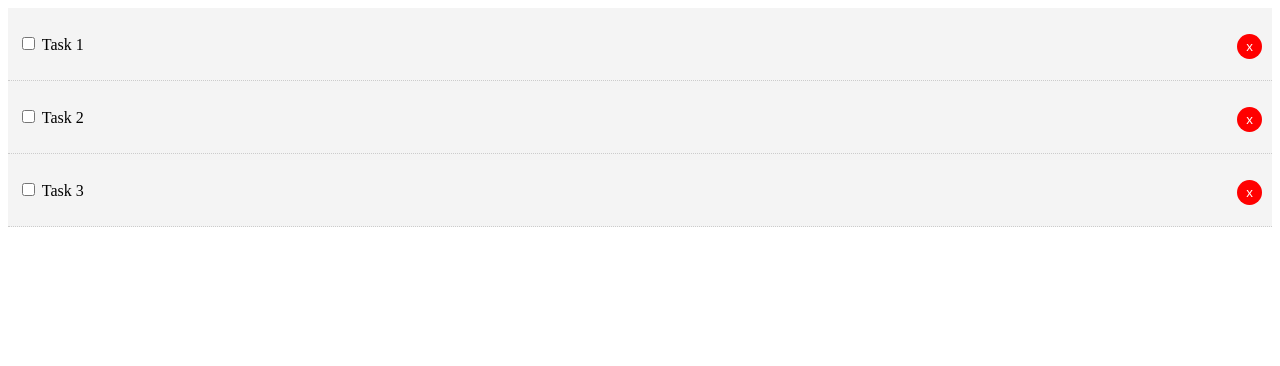
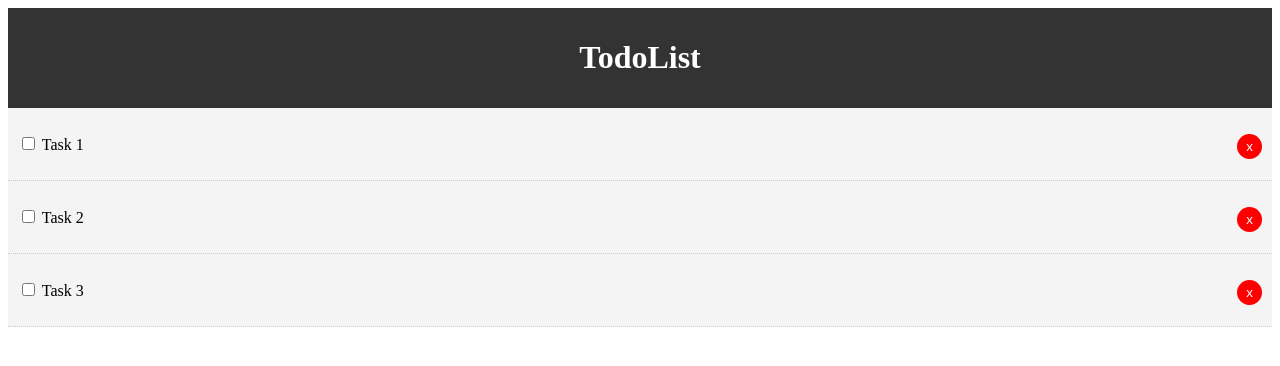
Before and after one commit to mleontenko/react_crash_todo, a React (Create React App) app: page / in a window 1280 px wide. Shown: the top 366 px of the page. Built offline with nearby package versions, Linux system fonts and the light colour scheme.

Commit message:
dodan header

```diff
--- a/src/App.js
+++ b/src/App.js
@@ -1,4 +1,5 @@
 import React, { Component } from 'react';
+import Header from './components/layout/Header';
 import Todos from './components/Todos';
 
 class App extends Component {
@@ -38,7 +39,8 @@
   render() {
      return (
       <div className="App">
-        <Todos todos={this.state.todos}  markComplete={this.markComplete} delTodo={this.delTodo}/>
+        <Header />
+        <Todos todos={this.state.todos} markComplete={this.markComplete} delTodo={this.delTodo}/>
       </div>
     );
   }
--- /dev/null
+++ b/src/components/layout/Header.js
@@ -0,0 +1,18 @@
+import React from 'react';
+
+function Header() {
+    return (
+        <header style={headerStyle}>
+            <h1>TodoList</h1>
+        </header>
+    )
+}
+
+const headerStyle = {
+    background: '#333',
+    color: '#fff',
+    textAlign: 'center',
+    padding: '10px'
+}
+
+export default Header;
```
